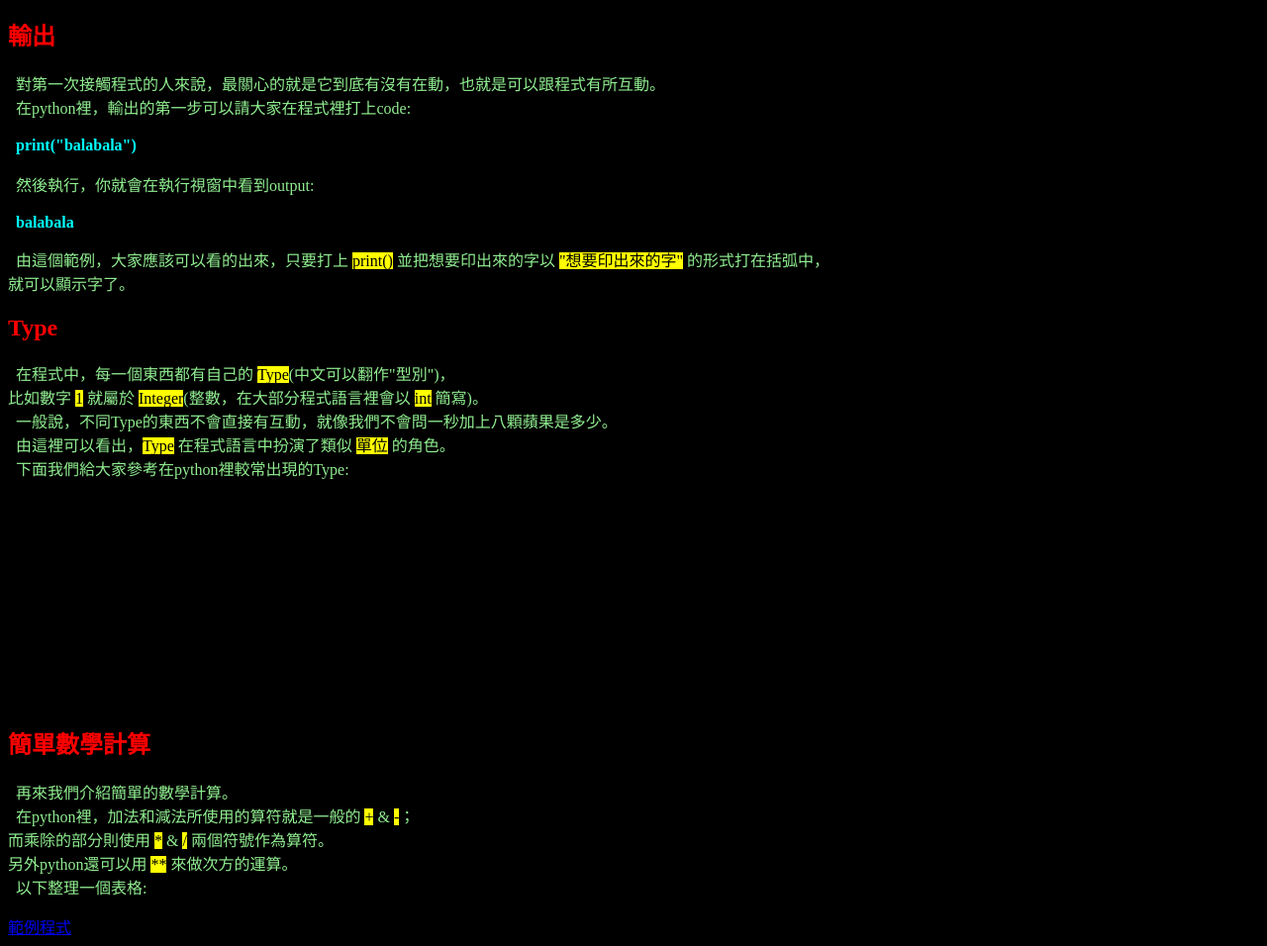
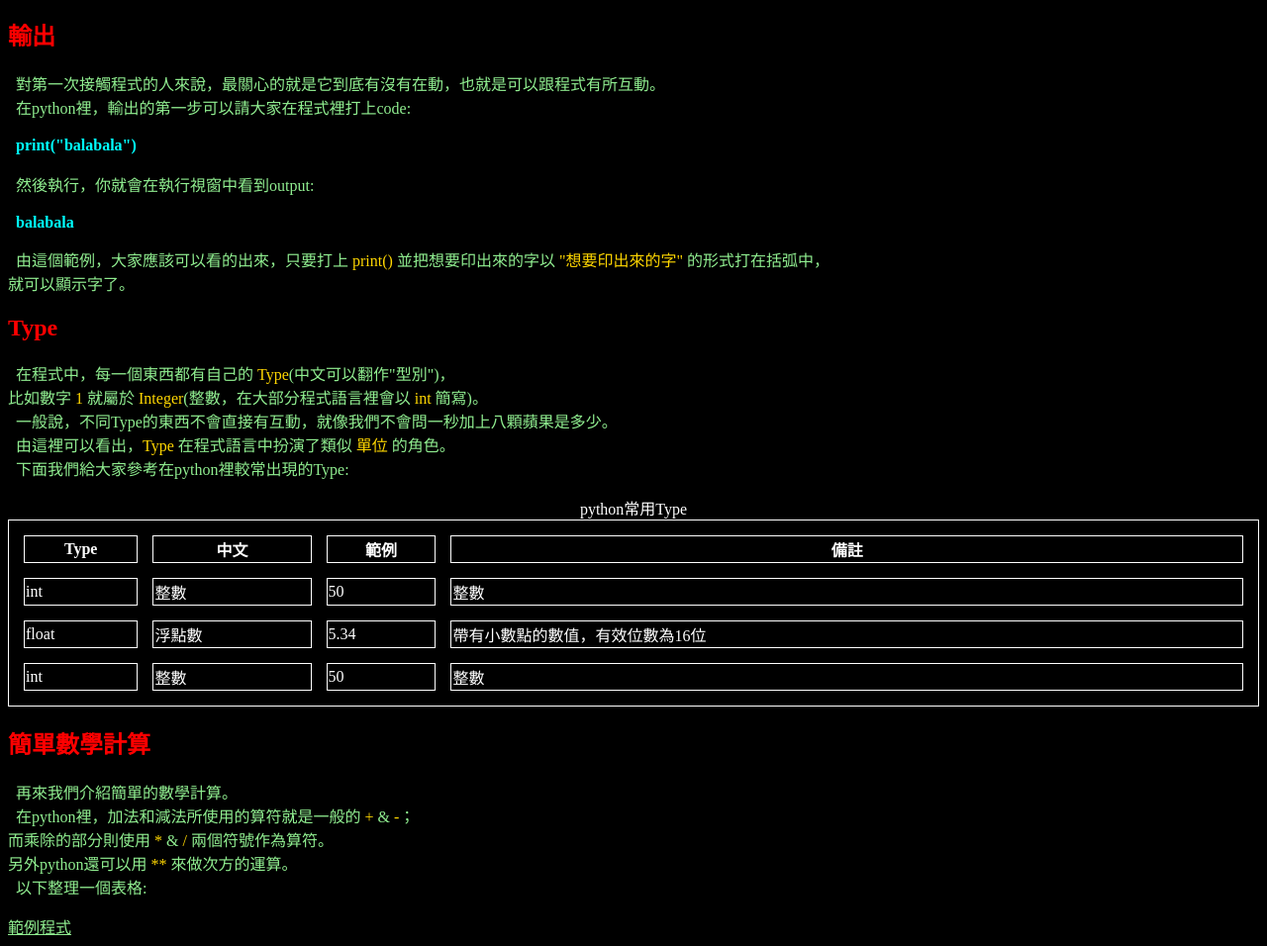
Before and after one commit to YatangYu/python-base-skill-i, a plain HTML site: page index.html in a window 1280 px wide. Shown: the part 131-1087 px from the top of the page at 99% size. Drawn offline with Linux system fonts and the light colour scheme.

Commit message:
Update style.css

```diff
--- a/style.css
+++ b/style.css
@@ -25,6 +25,11 @@ h3 {
   font-family: DFKai-sb;
 }
 
+a {
+  color: lightgreen;
+  font-family: DFKai-sb;
+}
+
 p {
   cursor: url(darkText.cur), auto;
   color: lightgreen;
@@ -41,9 +46,10 @@ b{
   color: aqua
 
 }
-i{
+mark{
   font-family: DFKai-sb;
   color: gold;
+  background-color: black;
 
 }
 
@@ -74,9 +80,11 @@ table#t02 th {
 }
 
 table, th, td {
-  border: 1px solid black;
+  border: 1px solid white;
   /*border-collapse: collapse;*/
   border-spacing: 15px;
+  color: white;
+  font-family: DFKai-sb;
 }
 #mouse{
     width:300px;
```
